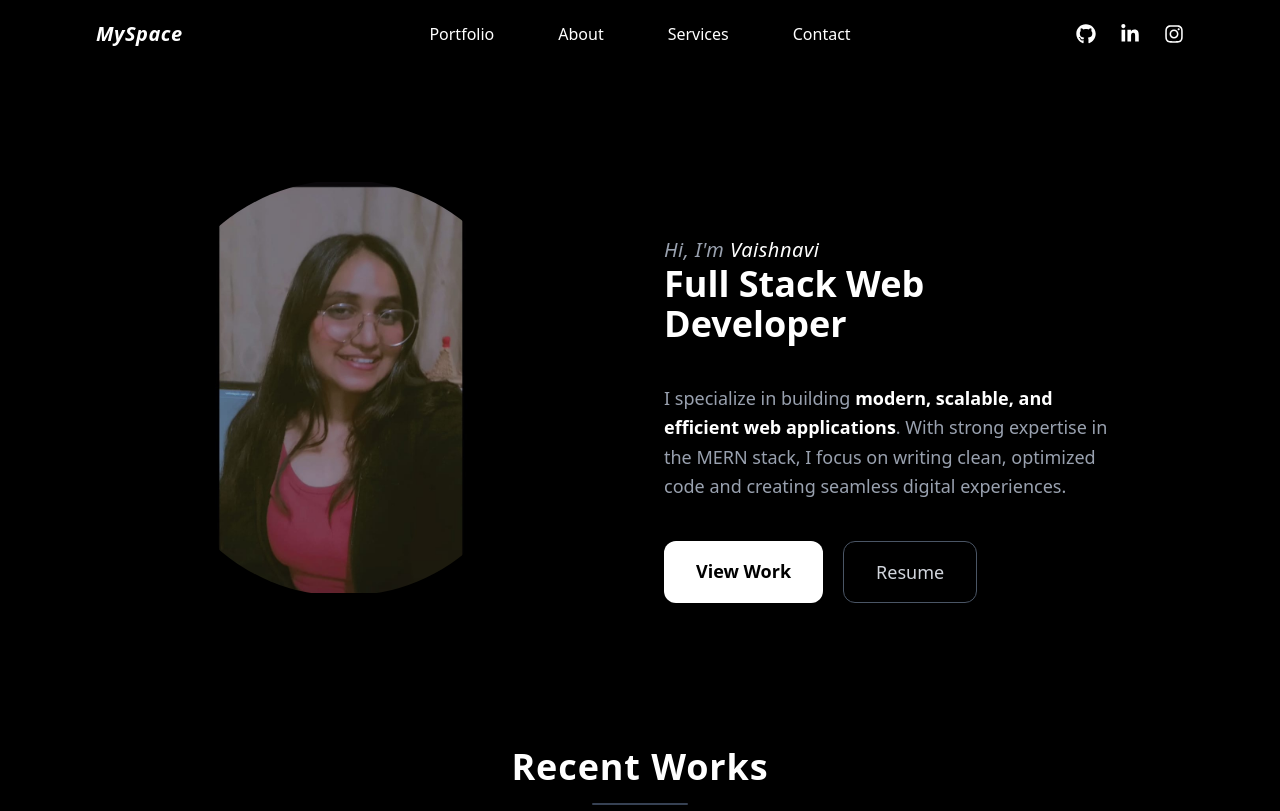
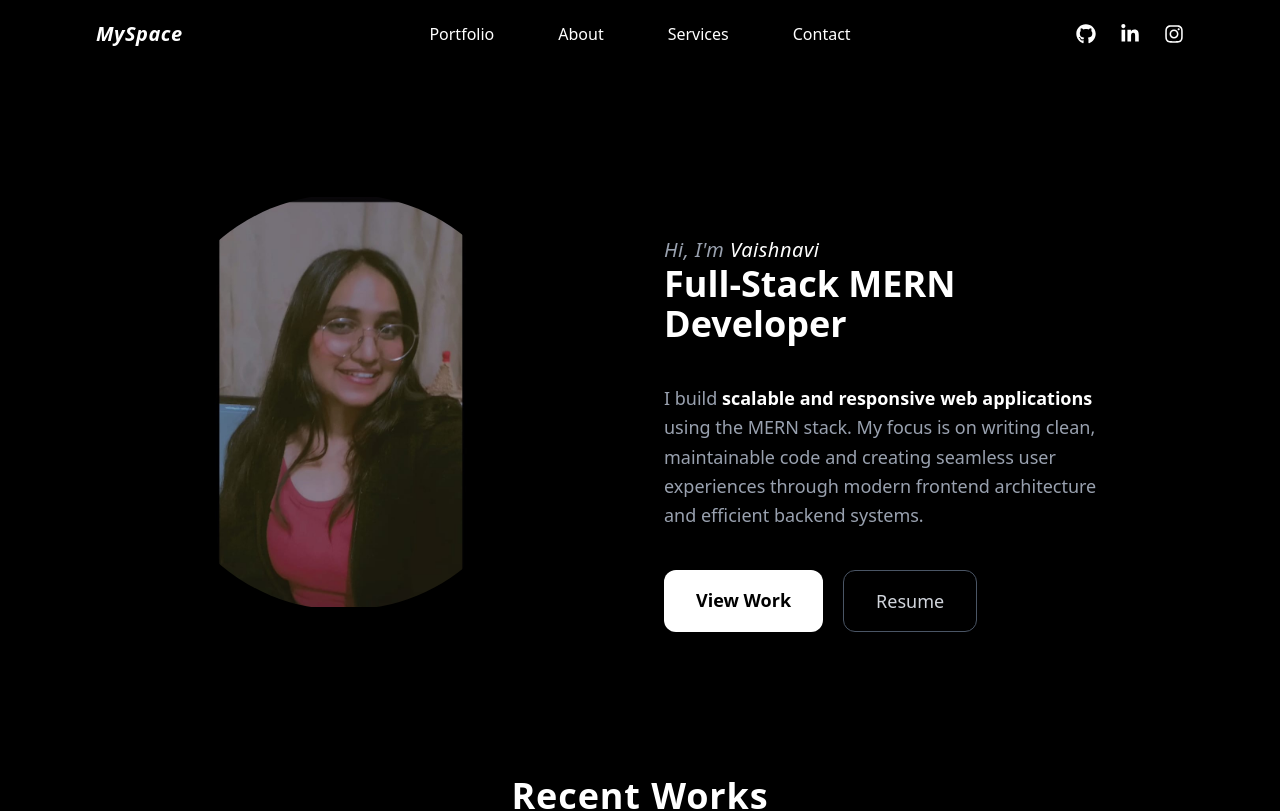
Before and after one commit to vaishgaikwad04/personal_portfolio, a React (Vite) app: page / in a window 1280 px wide. Shown: the top 811 px of the page. Built offline with nearby package versions, Linux system fonts and the light colour scheme.

Commit message:
update resume

```diff
--- a/index.html
+++ b/index.html
@@ -1,11 +1,21 @@
 <!doctype html>
-<html lang="en">
+<html>
   <head>
+    <script>
+    // On page load or when changing themes, best to add inline in `head` to avoid FOUC
+    if (localStorage.getItem('color-theme') === 'dark' || (!('color-theme' in localStorage) && window.matchMedia('(prefers-color-scheme: dark)').matches)) {
+        document.documentElement.classList.add('dark');
+    } else {
+        document.documentElement.classList.remove('dark')
+    }
+</script>
+
     <meta charset="UTF-8" />
     <link rel="icon" type="image/svg+xml" href="/vite.svg" />
     <meta name="viewport" content="width=device-width, initial-scale=1.0" />
     <title>portfolio-app</title>
   </head>
+
   <body>
     <div id="root"></div>
     <script type="module" src="/src/main.jsx"></script>
--- a/src/App.css
+++ b/src/App.css
@@ -1,4 +1,8 @@
 @import "tailwindcss";
+/* input.css */
+@custom-variant dark (&:where(.dark, .dark *));
+
+
 
 input:-webkit-autofill,
 textarea:-webkit-autofill {
--- a/src/App.jsx
+++ b/src/App.jsx
@@ -2,6 +2,7 @@ import React, { useState } from "react";
 import { Routes, Route, NavLink } from "react-router-dom";
 import { FaGithub, FaLinkedinIn, FaInstagram, FaBars, FaTimes } from "react-icons/fa";
 import Home from "./pages/Home.jsx";
+
 import Portfolio from "./pages/Portfolio.jsx";
 import About from "./pages/About.jsx";
 import Contact from "./pages/Contact.jsx";
@@ -22,16 +23,15 @@ function App() {
 
   return (
     <div className="flex flex-col min-h-screen bg-black text-white font-sans">
-      {/* Navbar */}
-      <nav className="flex items-center justify-between px-6 sm:px-12 lg:px-24 py-5 bg-black shadow-md relative z-20">
-        {/* Logo */}
+          <nav className="flex items-center justify-between px-6 sm:px-12 lg:px-24 py-5 bg-black shadow-md relative z-20">
+
         <h1 className="text-xl font-semibold tracking-wide text-white">
           <NavLink to="/" className="hover:text-gray-400 italic transition-colors duration-300">
             MySpace
           </NavLink>
         </h1>
 
-        {/* Centered Desktop Nav Links */}
+
         <ul className="hidden md:flex space-x-16 absolute left-1/2 transform -translate-x-1/2">
           {navItems.map((item) => (
             <li key={item.to}>
@@ -51,7 +51,6 @@ function App() {
           ))}
         </ul>
 
-        {/* Desktop Social Icons */}
         <div className="hidden md:flex space-x-6 text-xl text-white ml-auto">
           <a
             href="https://github.com/vaishgaikwad04"
@@ -79,7 +78,7 @@ function App() {
           </a>
         </div>
 
-        {/* Hamburger Icon */}
+
         <div
           className="md:hidden text-2xl cursor-pointer text-white"
           onClick={() => setMobileMenuOpen(!mobileMenuOpen)}
@@ -87,7 +86,7 @@ function App() {
           {mobileMenuOpen ? <FaTimes /> : <FaBars />}
         </div>
 
-        {/* Mobile Menu */}
+
         <div
           className={`fixed top-0 right-0 h-full w-3/4 sm:w-1/2 bg-black bg-opacity-95 transform transition-transform duration-300 z-30 md:hidden ${
             mobileMenuOpen ? "translate-x-0" : "translate-x-full"
@@ -109,7 +108,7 @@ function App() {
                 </NavLink>
               </li>
             ))}
-            {/* Mobile Social Icons */}
+
             <div className="flex space-x-8 text-2xl mt-8">
               <a
                 href="https://github.com/vaishgaikwad04"
@@ -140,7 +139,7 @@ function App() {
         </div>
       </nav>
 
-      {/* Routes */}
+
       <main className="flex-grow px-4 sm:px-10 lg:px-24 py-10">
         <Routes>
           <Route path="/" element={<Home />} />
@@ -152,7 +151,7 @@ function App() {
         </Routes>
       </main>
 
-      {/* Footer */}
+
       <Footer />
     </div>
   );
--- a/src/data/projects.js
+++ b/src/data/projects.js
@@ -2,7 +2,7 @@ export const projects = [
 // MERN / React Projects
 {
   slug: "restaurant-website",
-  title: "Restaurant Website (React)",
+  title: "Restaurant Reservation System",
   image: "/restaurant1.png",
   images: [
     "/restaurant1.png",
--- a/src/pages/Home.jsx
+++ b/src/pages/Home.jsx
@@ -50,18 +50,15 @@ return ( <div className="min-h-screen flex flex-col bg-black text-white font-san
         animate={{ opacity: 1, y: 0 }}
         transition={{ duration: 0.6 }}
       >
-        Full Stack Web Developer
+        Full-Stack MERN Developer
       </motion.h2>
 
-      <p className="text-gray-400 mt-6 text-base sm:text-lg mb-2 leading-relaxed">
-        I specialize in building{" "}
-        <span className="text-white font-semibold">
-          modern, scalable, and efficient web applications
-        </span>
-        . With strong expertise in the MERN stack, I focus on writing clean,
-        optimized code and creating seamless digital experiences.
-      </p>
-
+     <p className="text-gray-400 mt-6 text-base sm:text-lg mb-2 leading-relaxed">
+  I build
+  <span className="text-white font-semibold"> scalable and responsive web applications </span>
+  using the MERN stack. My focus is on writing clean, maintainable code and creating
+  seamless user experiences through modern frontend architecture and efficient backend systems.
+</p>
       <div className="flex flex-col sm:flex-row gap-5 mt-8 justify-center lg:justify-start">
         <Link
           to="/portfolio"
```
Also changed, not shown: 1 other file (tests, documents, lock files or other folders).
